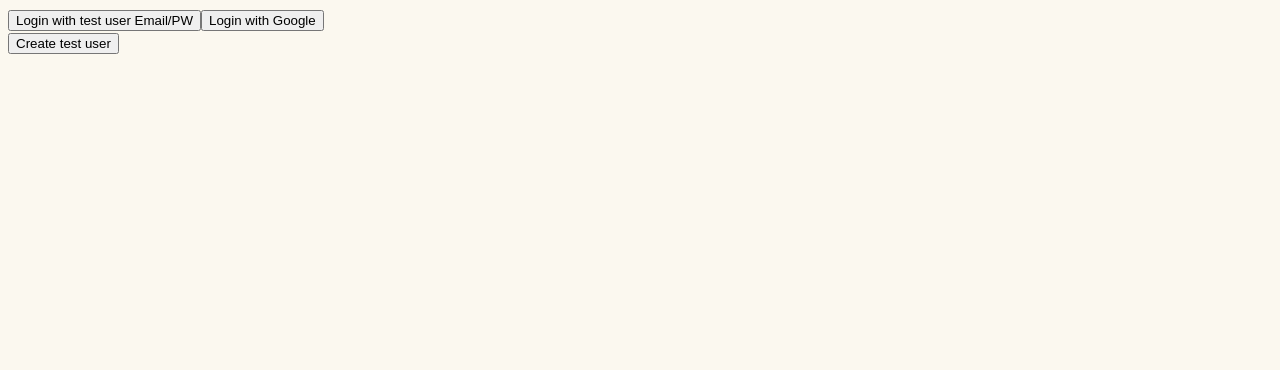
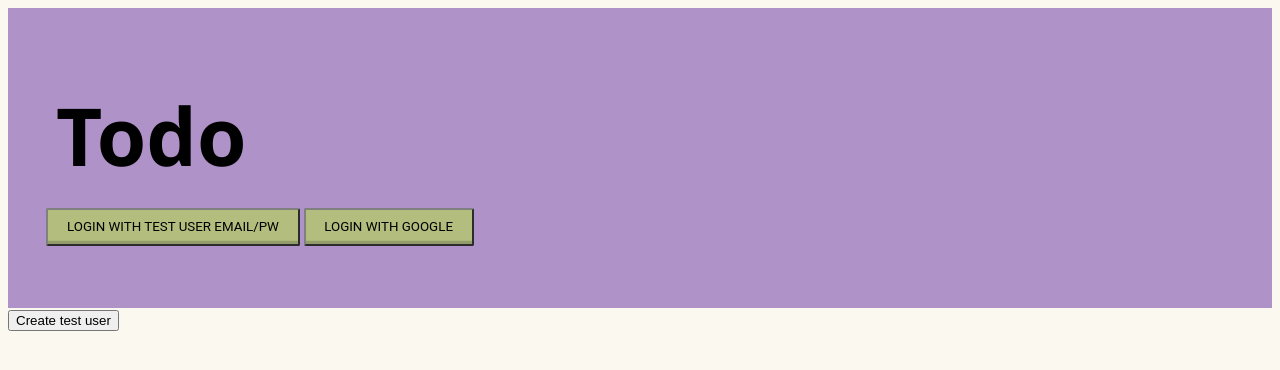
Before and after one commit to William-La/cs124, a React (Create React App) app: page / in a window 1280 px wide. Shown: the top 370 px of the page. Built offline with nearby package versions, Linux system fonts and the light colour scheme; no server answers.

Commit message:
Why is there a lecture in painting class...

```diff
--- a/src/App.js
+++ b/src/App.js
@@ -69,14 +69,20 @@ function SignIn() {
     } else if (loading) {
         return <p>Logging in…</p>
     }
-    return <div>
+    return <div class="sign-in">
+        <div class="banner">
+            <h1 id="title"> Todo </h1>
+
         {error && <p>"Error logging in: " {error.message}</p>}
-        <button onClick={() =>
+        <div class="buttons">
+        <button class="signinButton" onClick={() =>
             signInWithEmailAndPassword(FAKE_EMAIL, FAKE_PASSWORD)}>Login with test user Email/PW
         </button>
-        <button onClick={() =>
+        <button class="signinButton" onClick={() =>
             auth.signInWithPopup(googleProvider)}>Login with Google
         </button>
+        </div>
+        </div>
     </div>
 }
 
@@ -93,7 +99,7 @@ function SignUp() {
     } else if (loading) {
         return <p>Signing up…</p>
     }
-    return <div>
+    return <div class="testUser">
         {error && <p>"Error signing up: " {error.message}</p>}
         <button onClick={() =>
             createUserWithEmailAndPassword(FAKE_EMAIL, FAKE_PASSWORD)}>
--- a/src/List.js
+++ b/src/List.js
@@ -111,6 +111,7 @@ function List(props) {
 
     return <div>
       {loading && <h1>Task Loading</h1>}
+
       {tasks && <>
         <div  class="todo-body">
             {tasks.map(a => <Task {...a} key={a.id} onEdit={handleEditTask} onDeleteTask={handleDeleteTask}/>)}
--- a/src/SignIn.css
+++ b/src/SignIn.css
@@ -0,0 +1,3 @@
+.signin {
+    background-color: orange;
+}
--- a/src/SignIn.js
+++ b/src/SignIn.js
@@ -2,7 +2,7 @@ import React from "react";
 import "./SignIn.css"
 
 function SignIn(props) {
-    return <div>
+    return <div class="signin">
         <button>
         </button>
     </div>
--- a/src/style.css
+++ b/src/style.css
@@ -3,7 +3,6 @@ body {
     display: grid;
     grid-template-rows: 1fr;
     font-family: 'Segoe UI', Tahoma, Geneva, Verdana, sans-serif;
-
 }
 
 .header {
@@ -12,3 +11,50 @@ body {
     background-color: #AF92C8;
     grid-column: 1 / 6;
 }
+
+
+.banner {
+        display: flex;
+        flex-wrap: wrap;
+        background-color: #AF92C8;
+        grid-column: 1 / 6;
+        max-width: 100%;
+        height: 300px;
+
+}
+#title {
+    font-size: 10em;
+    padding-left: 48px;
+    margin-top: 72px;
+}
+
+.signinButton{
+    top: 200px;
+    right: 200px;
+    display:inline-block;
+    padding:0.7em 1.4em;
+    margin:0 0.3em 0.3em 0;
+    border-radius:0.15em;
+    border-color: gray;
+    box-sizing: border-box;
+    text-decoration:none;
+    font-family:'Roboto',sans-serif;
+    text-transform:uppercase;
+    font-weight:400;
+    color:black;
+    background-color:#B2BD7E;
+    box-shadow:inset 0 -0.6em 0 -0.35em rgba(0,0,0,0.17);
+    text-align:center;
+    position:relative;
+}
+    .signinButton:active{
+        top:0.1em;
+        top: 200px;
+        right: 200px;
+    }
+    @media all and (max-width:30em){
+        .signinButton{
+            display:block;
+            margin:0.4em auto;
+        }
+    }
```
